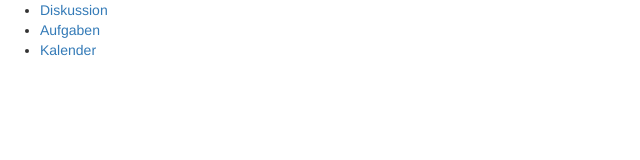
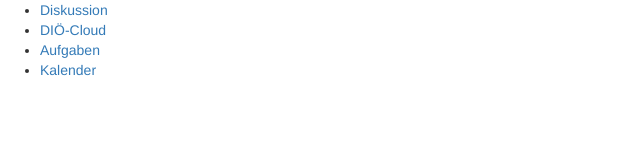
Before and after one commit to german-in-austria/VRE, an Electron app: page index.html in a window 1024 px wide. Shown: the full height of the page, 0-640 px from the left. Drawn offline with nearby package versions, Linux system fonts and the light colour scheme; no server answers.

Commit message:
added a webviw for the dioe-cloud (added a ssl-exception in main.js to load the site even though a self signed certificate is being used -> not a good long term solution)

```diff
--- a/index.html
+++ b/index.html
@@ -22,6 +22,9 @@
             <a onclick="document.querySelector('.mattermost').classList.toggle('active')" href="#">Diskussion</a>
           </li>
           <li>
+            <a onclick="document.querySelector('.cloud').classList.toggle('active')" href="#">DIÖ-Cloud</a>
+          </li>
+		  <li>
             <a onclick="document.querySelector('.redmine').classList.toggle('active')" href="#">Aufgaben</a>
           </li>
 		  <li>
@@ -30,7 +33,8 @@
         </ul>
       </div>
       <webview class="mattermost active" src="http://mm.dioe.at" style="display:inline-flex;" nodeintegration></webview>
-      <webview class="redmine" id="foo" src="http://dioe.at/redmine" style="display:inline-flex;" nodeintegration></webview>
+      <webview class="redmine" id="redmine" src="http://dioe.at/redmine" style="display:inline-flex;" nodeintegration></webview>
+	  <webview class="cloud" id="cloud" src="https://dioecloud.trans.univie.ac.at" style="display:inline-flex;" nodeintegration></webview>
 	  <webview class="calendar" id="calendar" src="https://calendar.google.com/calendar/embed?src=01jij9p9cq9co2vkg4268o70e8%40group.calendar.google.com&ctz=Europe/Vienna" style="display:inline-flex;" nodeintegration></webview>
     </div>
   </body>
--- a/main.js
+++ b/main.js
@@ -49,6 +49,9 @@ function createWindow () {
 // Some APIs can only be used after this event occurs.
 app.on('ready', createWindow)
 
+//added this line to load our dioecloud (otherwise it's not possible with self signed certificates)
+app.commandLine.appendSwitch("ignore-certificate-errors");
+
 // Quit when all windows are closed.
 app.on('window-all-closed', function () {
   // On OS X it is common for applications and their menu bar
--- a/renderer.js
+++ b/renderer.js
@@ -22,6 +22,12 @@ var app_modules = [
     name : 'Diskussion',
     selector : '.mattermost',
     css : '/css/mattermost.styl',
+    // debug : true
+  },
+  {
+    name : 'DIÖ-Cloud',
+    selector : '.cloud',
+    //css : '/css/mattermost.styl',
     // debug : true
   },
   {
```
